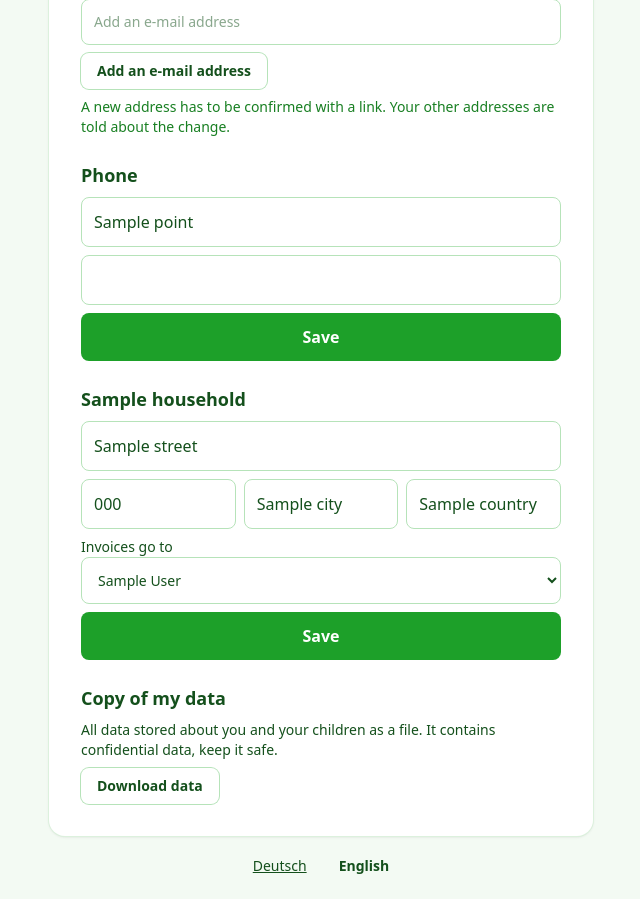
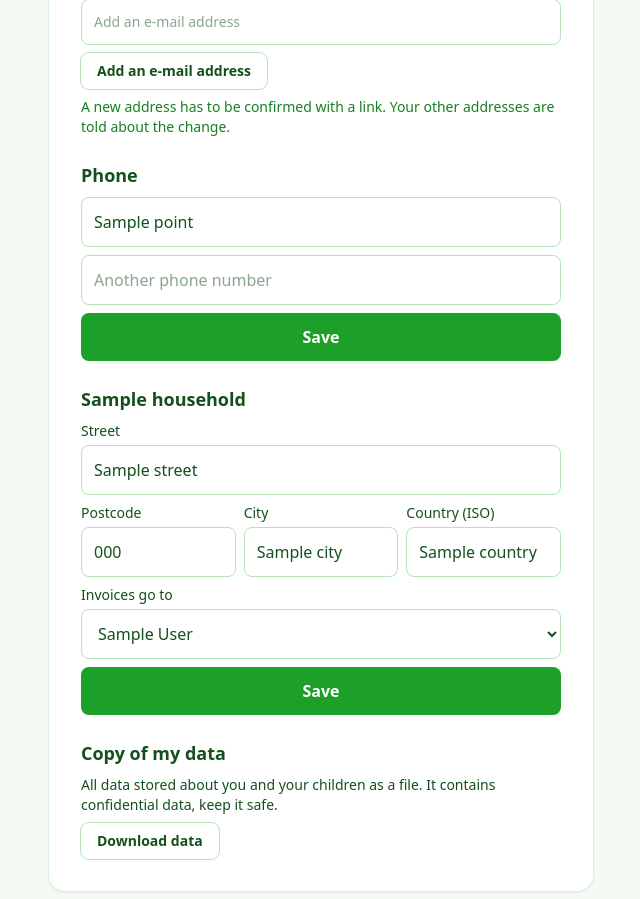
Before and after one commit to kasmin-org/kasmin, a Laravel app: template resources/views/portal/profile/edit.blade.php in a window 1280 px wide. Shown: the part 453-1352 px from the top of the page, without its empty margins (319-959 px from the left). Before the commit the page ends 1327 px from the top, so only its background shows below. Run offline with Laravel 12, Linux system fonts and the light colour scheme; the template is opened without the code that fills it: most values are stand-ins (such as "Sample title", 1, 10 or a date in 2020); style sheets or scripts are compiled from the project's sources; some libraries are stand-ins or nearby versions.

Commit message:
Fix layout of the event form, automations and profile
Co-Authored-By: Claude Opus 5.5 <noreply@anthropic.com>

```diff
--- a/app/Support/Install/AutomationDefaults.php
+++ b/app/Support/Install/AutomationDefaults.php
@@ -36,12 +36,12 @@ class AutomationDefaults
             ],
             'deposit_invoices' => [
                 'name' => ['de' => 'Anzahlungsrechnungen', 'en' => 'Deposit invoices'],
-                'description' => ['de' => 'Erstellt und versendet die Rechnungen der Rate „deposit“ pro Familie.', 'en' => 'Creates and sends the invoices of the instalment "deposit" per family.'],
+                'description' => ['de' => 'Erstellt und versendet die Anzahlungsrechnungen pro Familie.', 'en' => 'Creates and sends the deposit invoices per family.'],
                 'action' => 'invoice_run', 'config' => ['installment' => 'deposit', 'send' => true], 'trigger' => 'manual', 'mode' => 'confirm',
             ],
             'balance_invoices' => [
                 'name' => ['de' => 'Restzahlungsrechnungen', 'en' => 'Balance invoices'],
-                'description' => ['de' => 'Erstellt und versendet die Rechnungen der Rate „balance“ 90 Tage vor Beginn.', 'en' => 'Creates and sends the invoices of the instalment "balance" 90 days before the start.'],
+                'description' => ['de' => 'Erstellt und versendet die Restzahlungsrechnungen 90 Tage vor Beginn.', 'en' => 'Creates and sends the balance invoices 90 days before the start.'],
                 'action' => 'invoice_run', 'config' => ['installment' => 'balance', 'send' => true], 'trigger' => 'before_event', 'trigger_config' => ['days' => 90], 'mode' => 'confirm',
             ],
             'waitlist_positions' => [
--- a/lang/de/portal.php
+++ b/lang/de/portal.php
@@ -5,7 +5,7 @@ return [
     'mail_address_changed_subject' => 'Ihre E-Mail-Adresse wurde geändert – :organisation', 'mail_address_changed_text' => 'Guten Tag :name, eine E-Mail-Adresse Ihres Zugangs wurde geändert oder hinzugefügt.', 'mail_address_changed_note' => 'Falls Sie das nicht waren, wenden Sie sich bitte sofort an die Organisation.',
     'mail_sign_up_subject' => 'Bitte bestätigen Sie Ihre Registrierung – :organisation', 'mail_sign_up_text' => 'Guten Tag :name, bitte bestätigen Sie Ihre Registrierung.', 'mail_sign_up_note' => 'Der Link gilt :days Tage. Falls Sie das nicht waren, ignorieren Sie diese Nachricht; dann wird nichts gespeichert.',
     'profile' => 'Meine Daten', 'saved' => 'Gespeichert.', 'email_sent' => 'Wir haben einen Link an die neue Adresse geschickt. Sie gilt, sobald sie bestätigt ist.', 'email_needed' => 'Diese Adresse wird für die Anmeldung gebraucht oder ist die einzige.', 'notify_profile' => 'Kontaktdaten geändert: :name',
-    'confirm_address' => 'Adresse bestätigen', 'address_confirmed' => 'Ihre Adresse ist bestätigt.', 'new_email' => 'Neue E-Mail-Adresse', 'change' => 'Ändern', 'remove' => 'Entfernen', 'add_email' => 'E-Mail-Adresse hinzufügen', 'email_hint' => 'Eine neue Adresse muss mit einem Link bestätigt werden. Ihre anderen Adressen werden über die Änderung informiert.',
+    'confirm_address' => 'Adresse bestätigen', 'address_confirmed' => 'Ihre Adresse ist bestätigt.', 'new_email' => 'Neue E-Mail-Adresse', 'change' => 'Ändern', 'remove' => 'Entfernen', 'add_email' => 'E-Mail-Adresse hinzufügen', 'add_phone' => 'Weitere Telefonnummer', 'email_hint' => 'Eine neue Adresse muss mit einem Link bestätigt werden. Ihre anderen Adressen werden über die Änderung informiert.',
     'invoice_recipient' => 'Rechnungen gehen an', 'my_data' => 'Kopie meiner Daten', 'export_hint' => 'Alle über Sie und Ihre Kinder gespeicherten Daten als Datei. Sie enthält vertrauliche Daten, bitte sicher aufbewahren.', 'export' => 'Daten herunterladen', 'consents' => 'Einwilligungen', 'pay' => 'Zahlungsdaten', 'sheet' => 'Sicherheitsblatt',
     'tasks' => 'Offene Aufgaben', 'task_offer' => 'Platz für :name (:event) bis :date annehmen oder absagen', 'task_answers' => 'Fragen für :name (:event) beantworten', 'task_form' => ':form von :name fehlt oder muss bestätigt werden', 'task_invoice' => 'Rechnung :number (:amount) bis :date bezahlen', 'task_address' => 'Bitte Adresse ergänzen',
     'offer_payment' => 'Ein Platz ist bis :date reserviert. Sie nehmen ihn durch Bezahlung der Rechnung an.',
--- a/lang/en/portal.php
+++ b/lang/en/portal.php
@@ -5,7 +5,7 @@ return [
     'mail_address_changed_subject' => 'Your e-mail address was changed – :organisation', 'mail_address_changed_text' => 'Hello :name, an e-mail address of your account was changed or added.', 'mail_address_changed_note' => 'If this was not you, please contact the organisation at once.',
     'mail_sign_up_subject' => 'Please confirm your registration – :organisation', 'mail_sign_up_text' => 'Hello :name, please confirm your registration.', 'mail_sign_up_note' => 'The link is valid for :days days. If this was not you, ignore this mail; nothing is stored then.',
     'profile' => 'My data', 'saved' => 'Saved.', 'email_sent' => 'We have sent a link to the new address. It counts after you have confirmed it.', 'email_needed' => 'This address is needed for the login or is the only one.', 'notify_profile' => 'Contact data changed: :name',
-    'confirm_address' => 'Confirm your address', 'address_confirmed' => 'Your address is confirmed.', 'new_email' => 'New e-mail address', 'change' => 'Change', 'remove' => 'Remove', 'add_email' => 'Add an e-mail address', 'email_hint' => 'A new address has to be confirmed with a link. Your other addresses are told about the change.',
+    'confirm_address' => 'Confirm your address', 'address_confirmed' => 'Your address is confirmed.', 'new_email' => 'New e-mail address', 'change' => 'Change', 'remove' => 'Remove', 'add_email' => 'Add an e-mail address', 'add_phone' => 'Another phone number', 'email_hint' => 'A new address has to be confirmed with a link. Your other addresses are told about the change.',
     'invoice_recipient' => 'Invoices go to', 'my_data' => 'Copy of my data', 'export_hint' => 'All data stored about you and your children as a file. It contains confidential data, keep it safe.', 'export' => 'Download data', 'consents' => 'Consents', 'pay' => 'Payment data', 'sheet' => 'Safety sheet',
     'tasks' => 'Open tasks', 'task_offer' => 'Accept or decline the place for :name (:event) until :date', 'task_answers' => 'Answer the questions for :name (:event)', 'task_form' => ':form of :name is missing or has to be confirmed', 'task_invoice' => 'Pay invoice :number (:amount) until :date', 'task_address' => 'Please add your address',
     'offer_payment' => 'A place is reserved until :date. You accept it by paying the invoice.',
--- a/resources/views/portal/profile/edit.blade.php
+++ b/resources/views/portal/profile/edit.blade.php
@@ -28,7 +28,7 @@
     <h2 class="mb-2 text-lg font-semibold">{{ __('lists.phone') }}</h2>
     <form method="post" action="{{ route('portal.profile.phones') }}" class="mb-6 space-y-2">@csrf
         @foreach ([...$points->where('type', 'phone')->pluck('value')->all(), ''] as $phone)
-            <input type="tel" name="phones[]" value="{{ $phone }}" maxlength="40" aria-label="{{ __('lists.phone') }}" class="{{ $input }}">
+            <input type="tel" name="phones[]" value="{{ $phone }}" maxlength="40" @if ($phone === '') placeholder="{{ __('portal.add_phone') }}" @endif aria-label="{{ __('lists.phone') }}" class="{{ $input }}">
         @endforeach
         <button class="w-full rounded-lg bg-kasmin-600 px-4 py-3 font-semibold text-white">{{ __('portal.save') }}</button>
     </form>
@@ -36,13 +36,13 @@
     @foreach ($households as $household)
         <h2 class="mb-2 text-lg font-semibold">{{ $household->name }}</h2>
         <form method="post" action="{{ route('portal.profile.family', $household->public_id) }}" class="mb-6 space-y-2">@csrf
-            <input name="street" value="{{ old('street', $household->street) }}" maxlength="200" placeholder="{{ __('admin.household.street') }}" aria-label="{{ __('admin.household.street') }}" autocomplete="street-address" class="{{ $input }}">
+            <label class="block"><span class="mb-1 block text-sm font-medium">{{ __('admin.household.street') }}</span><input name="street" value="{{ old('street', $household->street) }}" maxlength="200" autocomplete="street-address" class="{{ $input }}"></label>
             <div class="grid gap-2 sm:grid-cols-3">
-                <input name="postal_code" value="{{ old('postal_code', $household->postal_code) }}" maxlength="16" placeholder="{{ __('admin.household.postal_code') }}" aria-label="{{ __('admin.household.postal_code') }}" autocomplete="postal-code" class="{{ $input }}">
-                <input name="city" value="{{ old('city', $household->city) }}" maxlength="120" placeholder="{{ __('admin.household.city') }}" aria-label="{{ __('admin.household.city') }}" autocomplete="address-level2" class="{{ $input }}">
-                <input name="country" value="{{ old('country', $household->country ?? 'AT') }}" maxlength="2" placeholder="{{ __('admin.household.country') }}" aria-label="{{ __('admin.household.country') }}" autocomplete="country" class="{{ $input }}">
+                <label class="block"><span class="mb-1 block text-sm font-medium">{{ __('admin.household.postal_code') }}</span><input name="postal_code" value="{{ old('postal_code', $household->postal_code) }}" maxlength="16" autocomplete="postal-code" class="{{ $input }}"></label>
+                <label class="block"><span class="mb-1 block text-sm font-medium">{{ __('admin.household.city') }}</span><input name="city" value="{{ old('city', $household->city) }}" maxlength="120" autocomplete="address-level2" class="{{ $input }}"></label>
+                <label class="block"><span class="mb-1 block text-sm font-medium">{{ __('admin.household.country') }}</span><input name="country" value="{{ old('country', $household->country ?? 'AT') }}" maxlength="2" autocomplete="country" class="{{ $input }}"></label>
             </div>
-            <label class="block text-sm">{{ __('portal.invoice_recipient') }}
+            <label class="block"><span class="mb-1 block text-sm font-medium">{{ __('portal.invoice_recipient') }}</span>
                 <select name="invoice_recipient_id" class="{{ $input }}">
                     @foreach ($household->members->where('pivot.role', 'guardian') as $g)<option value="{{ $g->id }}" @selected((int) $household->invoice_recipient_id === $g->id)>{{ $g->fullName() }}</option>@endforeach
                 </select></label>
--- a/resources/views/public/event.blade.php
+++ b/resources/views/public/event.blade.php
@@ -10,7 +10,7 @@
     <ul class="mt-4 space-y-1">
         @foreach ($event->roles->where('registered_by', '!=', 'admin') as $role)
             @php($left = $role->directLeft())
-            <li><strong>{{ __('events.roles.'.$role->role_key) }}</strong>@if ($role->min_age !== null || $role->max_age !== null) ({{ $role->min_age ?? 0 }}–{{ $role->max_age ?? '99' }})@endif@if ($role->price_cents > 0): {{ \App\Models\Invoice::money($role->price_cents, $event->currency) }}@endif
+            <li><strong>{{ __('events.roles.'.$role->role_key) }}</strong>@if ($role->min_age !== null || $role->max_age !== null) ({{ $role->min_age ?? 0 }}–{{ $role->max_age ?? '99' }})@endif@if ($role->price_cents > 0): <span class="whitespace-nowrap">{{ \App\Models\Invoice::money($role->price_cents, $event->currency) }}</span>@endif
                 @if ($event->status === 'open') · {{ $left === null || $left > 0 ? __('events.places_left', ['count' => $left ?? '∞']) : __('events.waitlist_only') }}@endif</li>
         @endforeach
     </ul>
```
Also changed, not shown: app/Filament/Resources/Automations/AutomationResource.php (+4 -4 lines), app/Filament/Resources/Events/Schemas/EventForm.php (+8 -7 lines), CHANGELOG.md.
